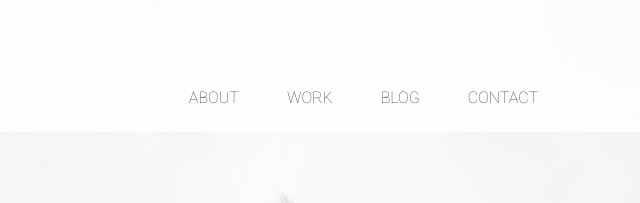
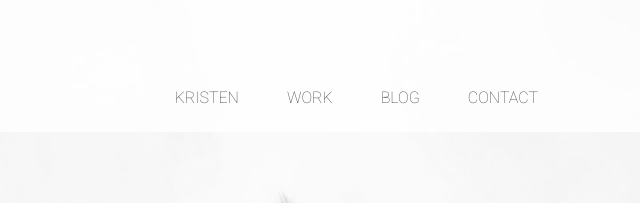
Before and after one commit to KirstenGrum/cassie-rad.github.io, a plain HTML site: page Unit5_kirsten_bushell/index.html in a window 1280 px wide. Shown: the top 203 px of the page, 622-1262 px from the left. Drawn offline with Linux system fonts and the light colour scheme; a web font is replaced by a local one.

Commit message:
Update index.html

```diff
--- a/Unit5_kirsten_bushell/index.html
+++ b/Unit5_kirsten_bushell/index.html
@@ -12,7 +12,7 @@
 	<header>
 		<a href="#"><img src="images/KB_logo1.png" alt="Kirsten Bushell logo" title="Kirsten Bushell Digital Design"></a>
 		<nav>
-			<a href="#">About</a>
+			<a href="#">Kristen</a>
 			<a href="#">Work</a>
 			<a href="#">Blog</a>
 			<a href="#">Contact</a>
```
